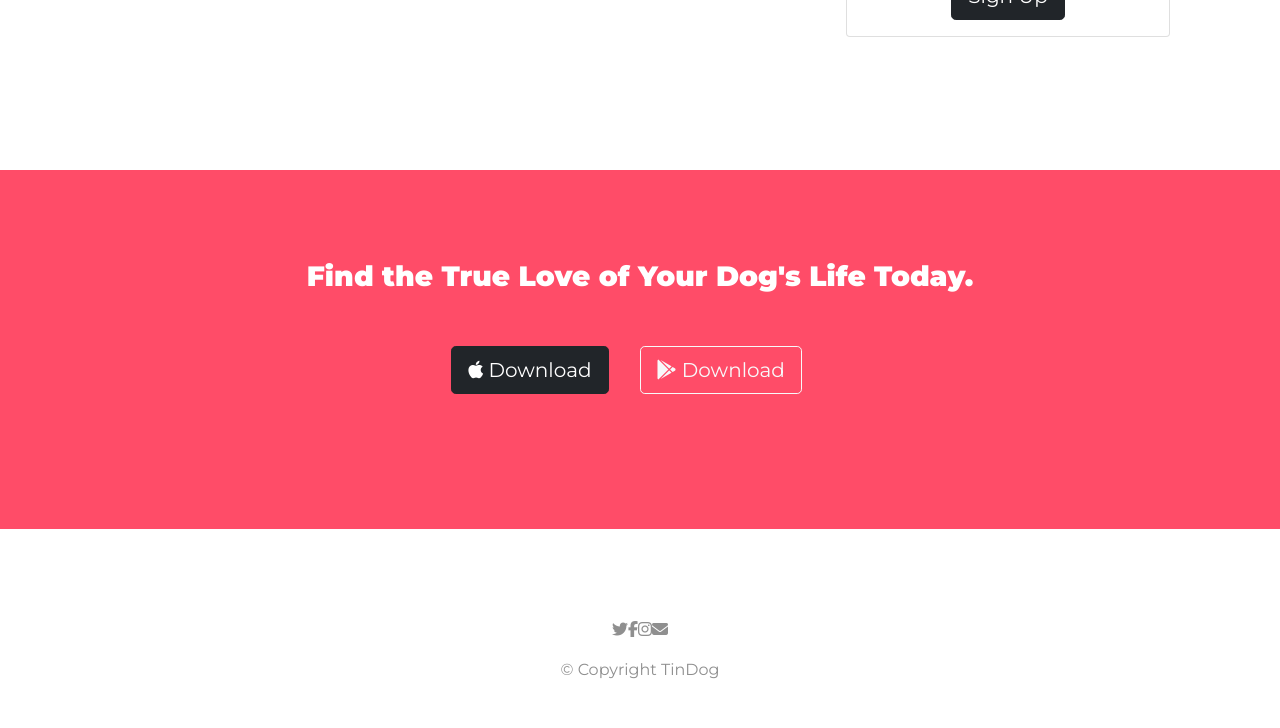
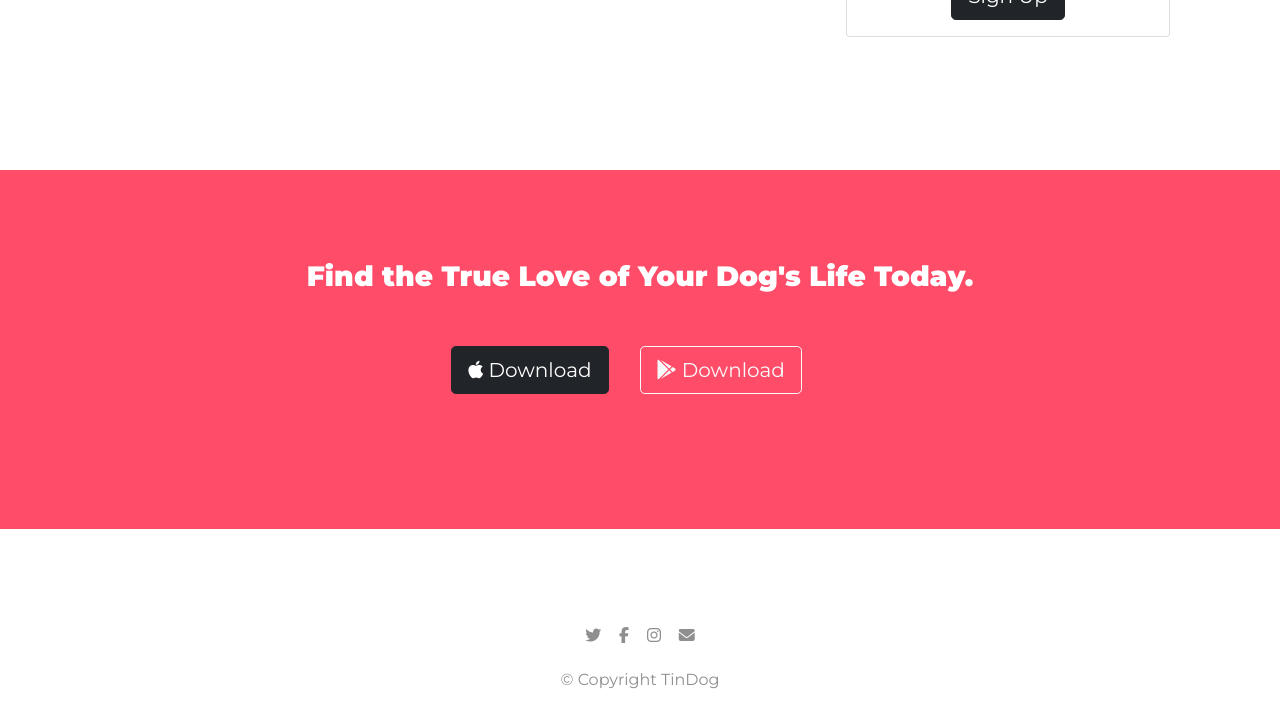
Before and after one commit to lucastimho/practice-web-development, a plain HTML site: page Bootstrap - My Site/index.html in a window 1280 px wide. Shown: the part 2476-3204 px from the top of the page. Drawn offline with nearby package versions, Linux system fonts and the light colour scheme.

Commit message:
adds padding to footer icons

```diff
--- a/Bootstrap - My Site/css/syles.css
+++ b/Bootstrap - My Site/css/syles.css
@@ -135,3 +135,6 @@ body {
   text-align: center;
   padding: 7% 15%;
 }
+.fa-footer {
+  padding: 1%;
+}
```
